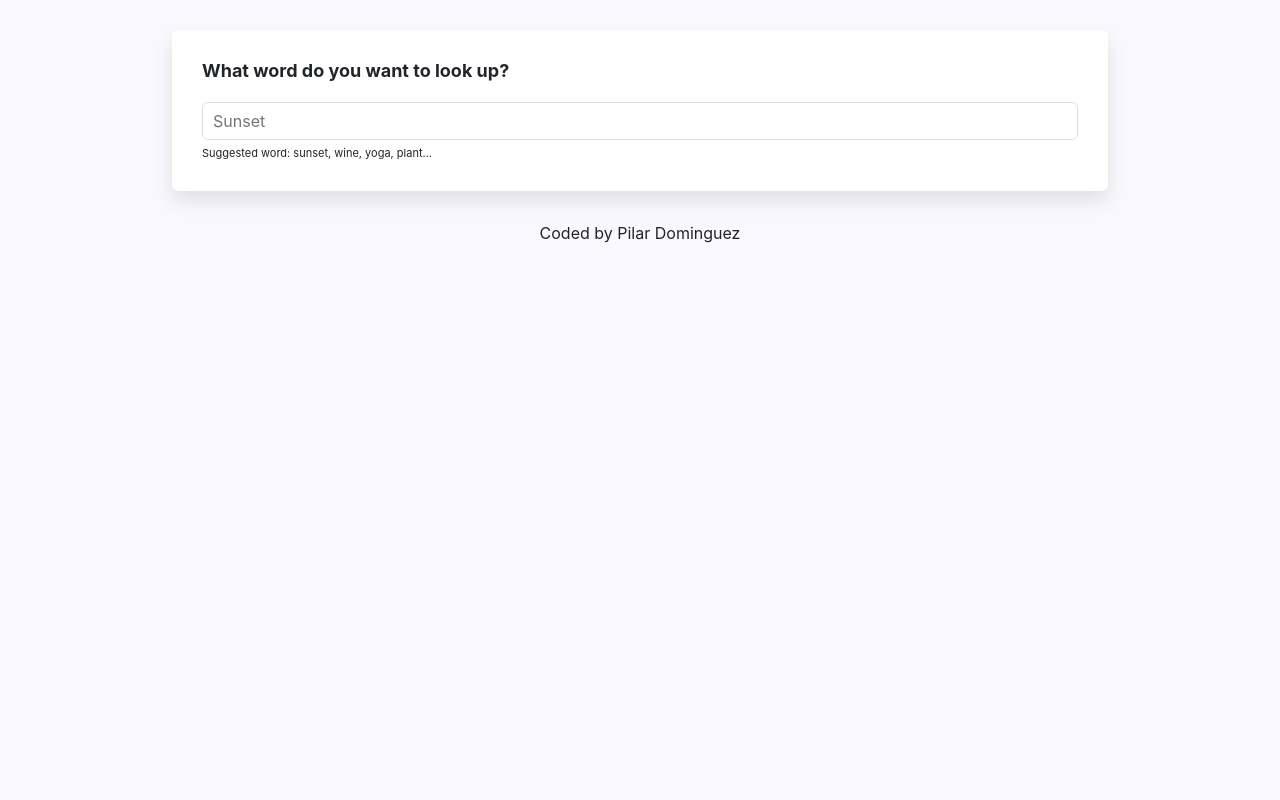
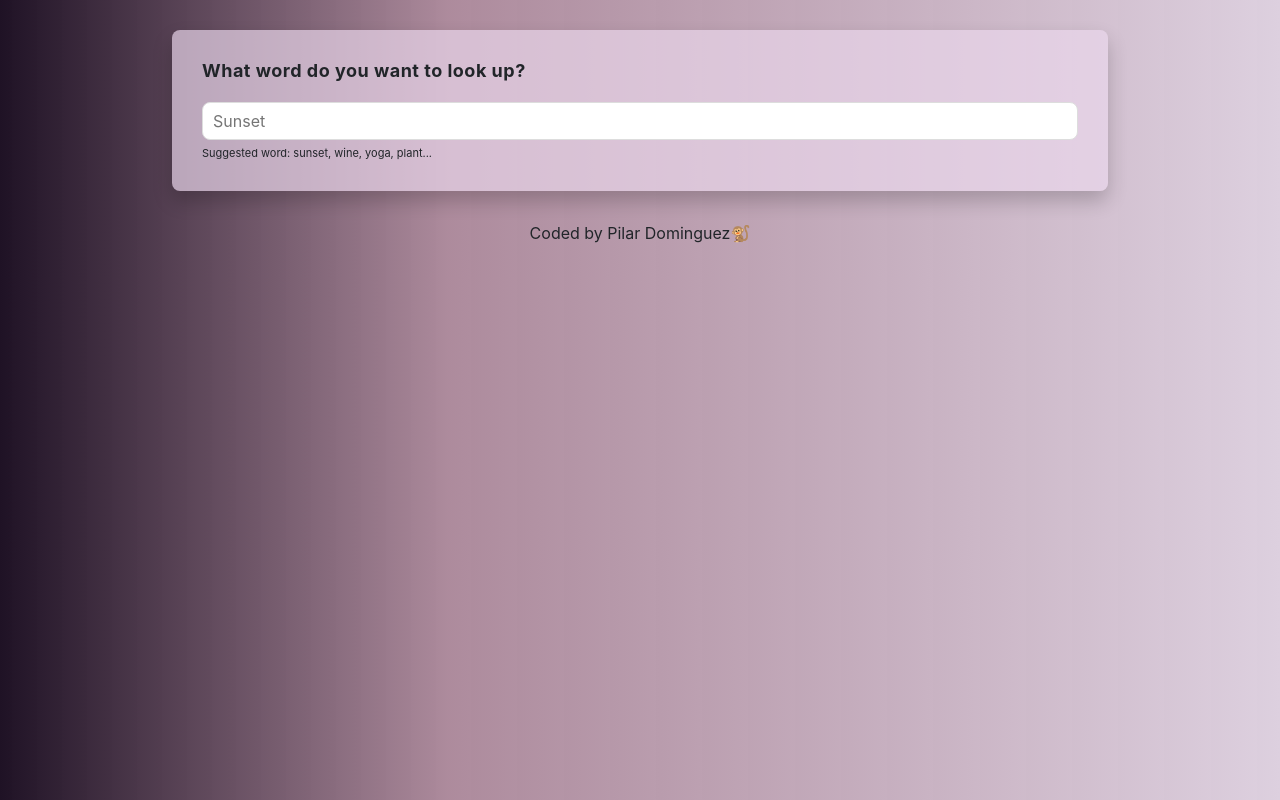
Before and after one commit to Pildomfl/dictionary-project, a React (Create React App) app: page / in a window 1280 px wide. Built offline with nearby package versions, Linux system fonts and the light colour scheme; no server answers.

Commit message:
Updated style

```diff
--- a/src/App.js
+++ b/src/App.js
@@ -9,7 +9,7 @@ export default function App() {
         <main>
           <Dictionary defaultKeyword="Sunset" />
         </main>
-        <footer className="App-footer">Coded by Pilar Dominguez</footer>
+        <footer className="App-footer">Coded by Pilar Dominguez🐒</footer>
       </div>
     </div>
   );
--- a/src/Dictionary.css
+++ b/src/Dictionary.css
@@ -1,18 +1,28 @@
+body {
+  background: #a78295;
+  background: linear-gradient(
+    90deg,
+    rgb(31, 18, 37) 0%,
+    rgba(167, 130, 149, 0.927608543417367) 35%,
+    rgba(221, 208, 223, 1) 100%
+  );
+}
 .Dictionary section {
-  background: white;
+  background: #ecd9edab;
   padding: 30px;
-  border-radius: 6px;
-  box-shadow: 0 10px 20px rgb(0 0 0 / 10%);
+  border-radius: 8px;
+  box-shadow: 0 10px 20px rgb(0 0 0 / 20%);
   margin: 20px 0;
 }
 .Dictionary h1 {
   font-size: 18px;
   font-weight: bold;
   margin-bottom: 20px;
+  letter-spacing: 0.5px;
 }
 .Dictionary input {
   width: 100%;
-  border-radius: 6px;
+  border-radius: 8px;
   padding: 6px 10px;
   color: #333;
   border: 1px solid #ddd;
--- a/src/Dictionary.js
+++ b/src/Dictionary.js
@@ -47,7 +47,7 @@ export default function Dictionary(props) {
     return (
       <div className="Dictionary">
         <section>
-          <h1> What word do you want to look up?</h1>
+          <h1> What word do you want to look up? </h1>
           <form onSubmit={handleSubmit}>
             <input
               type="search"
--- a/src/Phonetic.css
+++ b/src/Phonetic.css
@@ -2,16 +2,17 @@
   margin: 20px 0;
 }
 .Phonetic a {
-  border: 1px solid #ddd;
+  border: 1px solid #fff6f6;
   text-decoration: none;
   padding: 8px 15px;
   font-size: 13px;
   margin-right: 10px;
   font-weight: bold;
   border-radius: 20px;
+  color: #382143;
 }
 .Phonetic a:hover {
-  background: #9670f4;
+  background: #a74aaf80;
   color: white;
   transition: all 250ms ease-in-out;
 }
--- a/src/Results.css
+++ b/src/Results.css
@@ -2,4 +2,5 @@
   font-size: 36px;
   font-weight: bold;
   line-height: 1.5;
+  letter-spacing: 1px;
 }
--- a/src/Synonyms.css
+++ b/src/Synonyms.css
@@ -4,7 +4,12 @@
 }
 .Synonyms li {
   font-size: 13px;
+  padding: 8px 10px;
   display: inline-block;
   padding-right: 10px;
   line-height: 1;
+  border: 1px solid #fff6f6;
+  text-decoration: none;
+  margin-right: 10px;
+  border-radius: 20px;
 }
```
